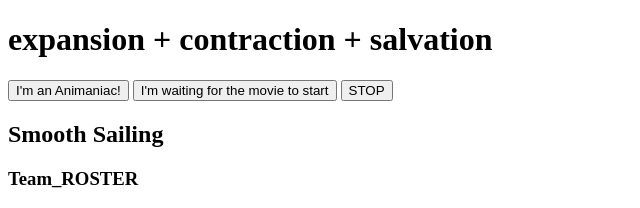
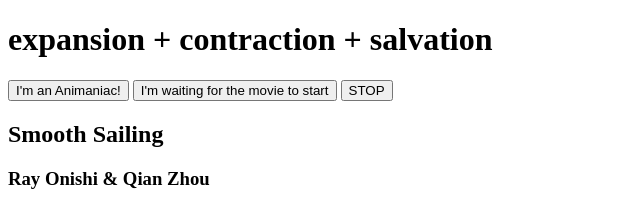
Before and after one commit to qzhou0/SoftDevSpr19WS, a plain HTML site: page 04_canvas-dvd/index.html in a window 1280 px wide. Shown: the top 208 px of the page, without its empty margins (0-640 px from the left). Drawn offline with Linux system fonts and the light colour scheme.

Commit message:
Update index.html

```diff
--- a/04_canvas-dvd/index.html
+++ b/04_canvas-dvd/index.html
@@ -35,7 +35,7 @@
   </div>
 
   <h2> Smooth Sailing </h2>
-  <h3> Team_ROSTER</h3>
+  <h3> Ray Onishi & Qian Zhou</h3>
 
   <canvas width="500" height="500" id="playground">
   </canvas>
```
